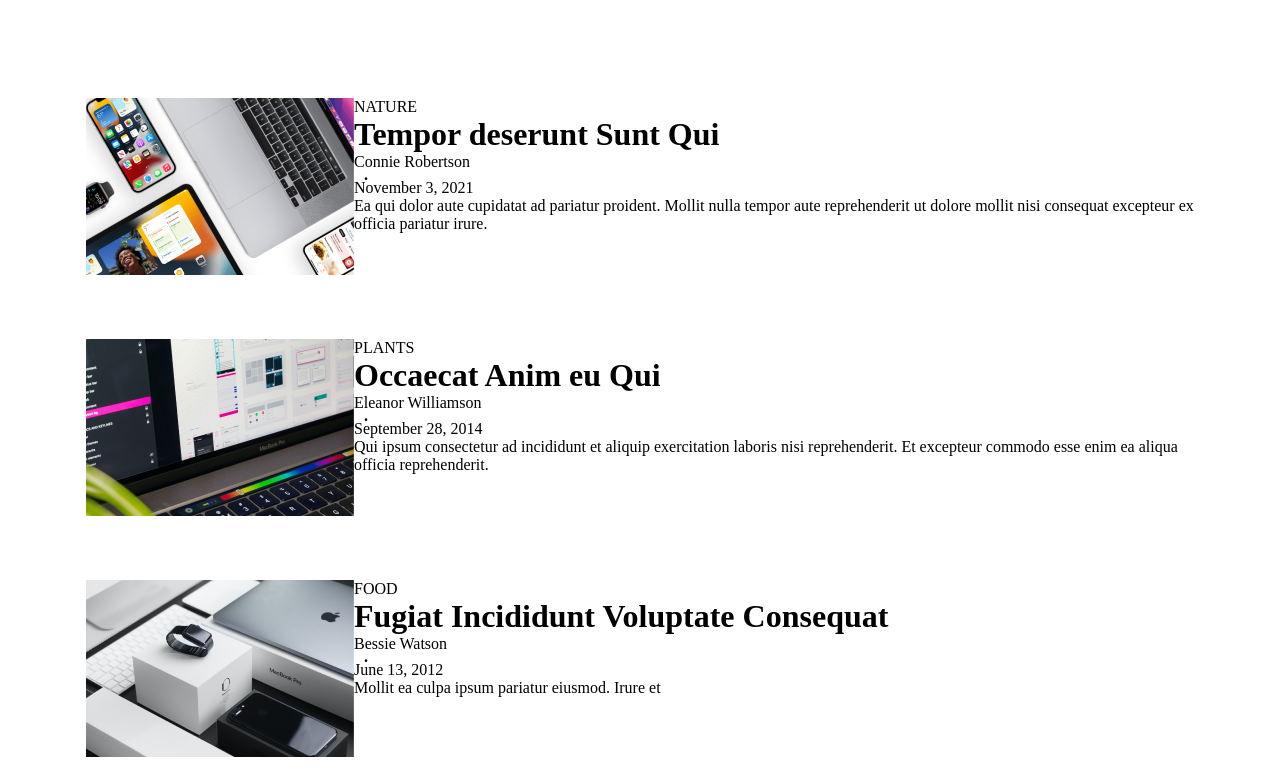
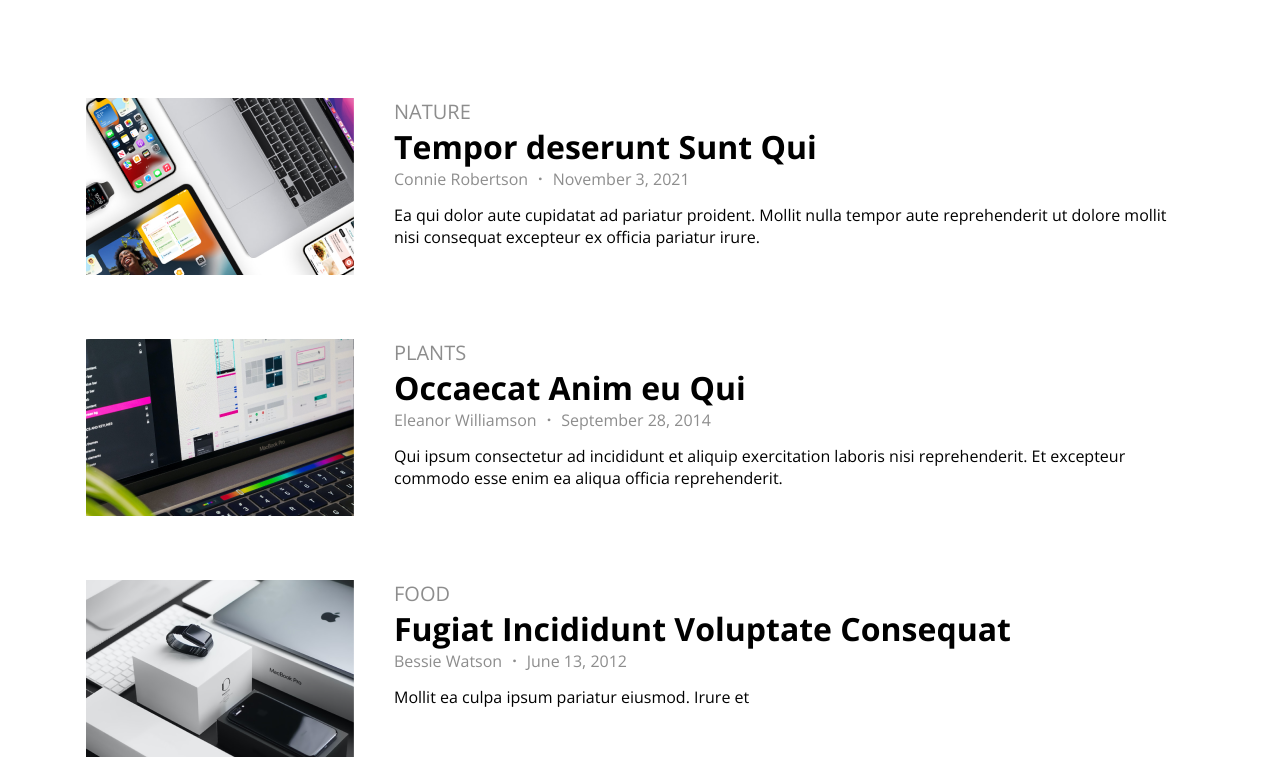
Before and after one commit to CuongXuanLe/TechnologyWeb, a React (Create React App) app in the folder client/: page / in a window 1280 px wide. Shown: the part 1589-2360 px from the top of the page. Built offline with nearby package versions, Linux system fonts and the light colour scheme.

Commit message:
add link

```diff
--- a/client/src/Components/Home/HomeArticle/Article/Article.css
+++ b/client/src/Components/Home/HomeArticle/Article/Article.css
@@ -3,3 +3,26 @@
     flex-direction: row;
     margin-bottom: 60px;
 }
+
+.article__body{
+    display: flex;
+    flex-direction: column;
+    font-family: 'Open Sans';
+    align-items: flex-start;
+    margin-left: 40px;
+}
+
+.article__tittle{
+    color: rgba(28, 28, 28, 0.5);
+    font-weight: 400;
+    font-size: 20px;
+    line-height: 27px;
+}
+
+.article__info{
+    display: flex;
+    flex-direction: row;
+    margin-bottom: 14px;
+    font-size: 16px;
+    color: rgba(28, 28, 28, 0.5);
+}
--- a/client/src/Components/Home/HomeArticle/Article/Article.jsx
+++ b/client/src/Components/Home/HomeArticle/Article/Article.jsx
@@ -1,14 +1,16 @@
 import React from 'react'
 import './Article.css'
 
-const Article = ({image,
+const Article = ({
+    link,
+    image,
     tittle,
     header,
     userName,
     date,
     content}) => {
   return (
-    <div className='Article__items'>
+    <a href={link} className='Article__items' alt={header}>
       <div className="article__img">
           <img src={image} alt="Article"/>
       </div>
@@ -28,7 +30,7 @@ const Article = ({image,
               <p>{content}</p>
           </div>
       </div>
-    </div>
+    </a>
   )
 }
 
--- a/client/src/Components/Home/HomeArticle/HomeArticle.jsx
+++ b/client/src/Components/Home/HomeArticle/HomeArticle.jsx
@@ -7,9 +7,10 @@ import Article from './Article/Article';
 const HomeArticle = () => {
   return (
     <div className='blog__article'>
-      <div className="article__list">
+      <div  className="article__list">
           {data.article.map((article) =>(
             <Article
+            link={article.link}
             image={article.image}
             tittle={article.tittle}
             header={article.header}
--- a/client/src/constants/data.js
+++ b/client/src/constants/data.js
@@ -2,6 +2,7 @@ import images from './images'
 
 const article = [
     {
+        link: 'https://www.youtube.com/watch?v=dQw4w9WgXcQ',
         image: images.footer_1,
         tittle: 'NATURE',
         header: 'Tempor deserunt Sunt Qui',
@@ -10,6 +11,7 @@ const article = [
         content: 'Ea qui dolor aute cupidatat ad pariatur proident. Mollit nulla tempor aute reprehenderit ut dolore mollit nisi consequat excepteur ex officia pariatur irure.'
     },
     {
+        link: 'https://www.youtube.com/watch?v=dQw4w9WgXcQ',
         image: images.footer_2,
         tittle: 'PLANTS',
         header: 'Occaecat Anim eu Qui',
@@ -18,6 +20,7 @@ const article = [
         content: 'Qui ipsum consectetur ad incididunt et aliquip exercitation laboris nisi reprehenderit. Et excepteur commodo esse enim ea aliqua officia reprehenderit.'
     },
     {
+        link: 'https://www.youtube.com/watch?v=dQw4w9WgXcQ',
         image: images.footer_3,
         tittle: 'FOOD',
         header: 'Fugiat Incididunt Voluptate Consequat',
@@ -26,6 +29,7 @@ const article = [
         content: 'Mollit ea culpa ipsum pariatur eiusmod. Irure et'
     },
     {
+        link: 'https://www.youtube.com/watch?v=dQw4w9WgXcQ',
         image: images.footer_4,
         tittle: 'COLORFUL',
         header: 'Occaecat Anim eu Qui',
```
